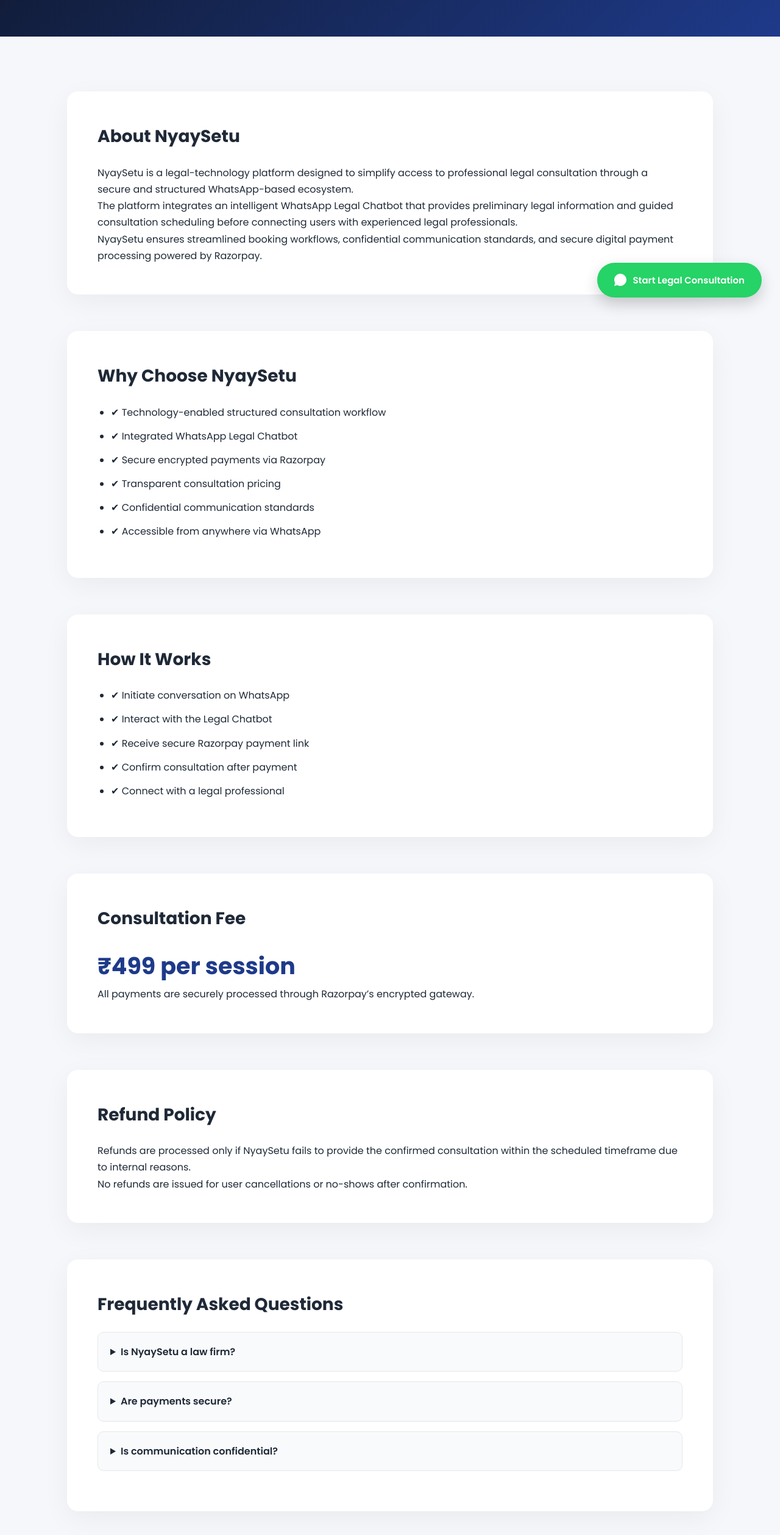
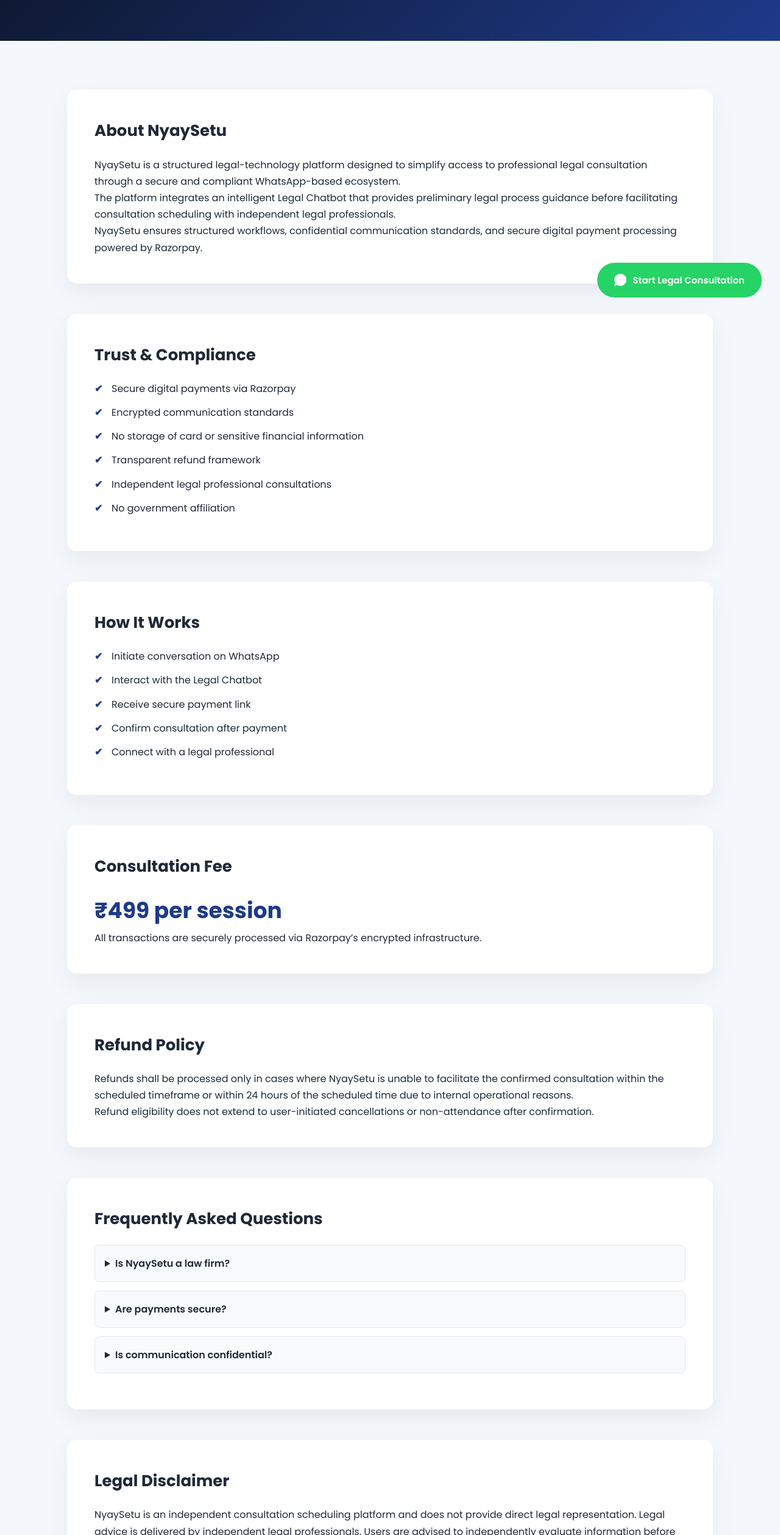
Before and after one commit to PKhaire/nyaysetu.github.io, a plain HTML site: page index.html in a window 1280 px wide. Shown: the part 282-2800 px from the top of the page at 61% size. Drawn offline with Linux system fonts and the light colour scheme.

Commit message:
Update index.html

```diff
--- a/index.html
+++ b/index.html
@@ -1,95 +1,111 @@
 <!DOCTYPE html>
-<html lang="en">
+<html lang="en-IN">
 <head>
 <meta charset="UTF-8">
 <meta name="viewport" content="width=device-width, initial-scale=1.0">
 
 <title>NyaySetu | The Bridge to Justice</title>
 
-<meta name="description" content="NyaySetu is a legal-technology platform offering structured legal consultation booking and WhatsApp-based legal chatbot assistance. Secure payments powered by Razorpay.">
-<meta name="keywords" content="Legal Consultation India, WhatsApp Legal Chatbot, Online Lawyer Booking, NyaySetu">
+<link rel="canonical" href="https://nyaysetu.in/">
+<meta name="robots" content="index, follow">
+
+<meta name="description" content="NyaySetu is a structured legal-technology platform offering professional legal consultation scheduling via secure WhatsApp integration. Secure payments powered by Razorpay.">
 
 <!-- Favicon -->
-<link rel="icon" href="/favicon.ico" type="image/x-icon">
+<link rel="icon" type="image/x-icon" href="favicon.ico">
+<link rel="icon" type="image/png" sizes="32x32" href="favicon-32x32.png">
+<link rel="icon" type="image/png" sizes="16x16" href="favicon-16x16.png">
+<link rel="apple-touch-icon" href="apple-touch-icon.png">
+<link rel="manifest" href="site.webmanifest">
 
 <!-- Open Graph -->
 <meta property="og:title" content="NyaySetu | The Bridge to Justice">
-<meta property="og:description" content="Access professional legal consultation through a secure WhatsApp-based ecosystem powered by an intelligent Legal Chatbot.">
+<meta property="og:description" content="Structured legal consultation via secure WhatsApp platform powered by Razorpay.">
 <meta property="og:type" content="website">
 <meta property="og:url" content="https://nyaysetu.in">
 <meta property="og:image" content="https://nyaysetu.in/preview.png">
+<meta property="og:locale" content="en_IN">
 
-<!-- Twitter Card -->
+<!-- Twitter -->
 <meta name="twitter:card" content="summary_large_image">
 <meta name="twitter:title" content="NyaySetu | The Bridge to Justice">
-<meta name="twitter:description" content="Structured legal consultation booking via WhatsApp with secure Razorpay payments.">
+<meta name="twitter:description" content="Professional legal consultation scheduling via secure WhatsApp integration.">
 <meta name="twitter:image" content="https://nyaysetu.in/preview.png">
 
-<!-- Performance Optimization -->
 <link rel="preconnect" href="https://fonts.googleapis.com">
 <link rel="preconnect" href="https://fonts.gstatic.com" crossorigin>
-
 <link href="https://fonts.googleapis.com/css2?family=Poppins:wght@400;500;600;700;800&display=swap" rel="stylesheet">
 
 <style>
 *{margin:0;padding:0;box-sizing:border-box;}
-html{scroll-behavior:smooth;}
 body{
     font-family:'Poppins', sans-serif;
-    background:#f5f7fb;
+    background:#f4f7fb;
     color:#1f2937;
     line-height:1.7;
 }
 
 /* HERO */
 header{
-    background:linear-gradient(135deg,#0f172a,#1e3a8a);
+    background:linear-gradient(135deg,#0b1220,#1e3a8a);
     color:white;
     text-align:center;
-    padding:95px 20px 85px;
-    animation:fadeIn 1s ease-in-out;
+    padding:80px 20px 70px;
 }
 header h1{
     font-size:64px;
     font-weight:800;
 }
 header p{
-    margin-top:16px;
+    margin-top:14px;
     font-size:22px;
     color:#e2e8f0;
-    font-weight:500;
+}
+header .subtext{
+    margin-top:12px;
+    font-size:16px;
+    color:#cbd5e1;
 }
 
 /* SECTIONS */
 section{
     max-width:1100px;
     margin:auto;
-    padding:90px 20px;
+    padding:80px 20px;
 }
 .card{
     background:white;
-    padding:50px;
-    border-radius:18px;
-    box-shadow:0 12px 45px rgba(0,0,0,0.05);
-    margin-bottom:60px;
-    opacity:0;
-    transform:translateY(20px);
-    animation:slideUp 0.8s ease forwards;
+    padding:45px;
+    border-radius:16px;
+    box-shadow:0 15px 40px rgba(0,0,0,0.06);
+    margin-bottom:50px;
 }
-.card:nth-child(2){animation-delay:0.1s;}
-.card:nth-child(3){animation-delay:0.2s;}
-.card:nth-child(4){animation-delay:0.3s;}
-.card:nth-child(5){animation-delay:0.4s;}
-.card:nth-child(6){animation-delay:0.5s;}
 h2{
-    font-size:28px;
-    margin-bottom:22px;
+    font-size:26px;
+    margin-bottom:20px;
     font-weight:700;
 }
-ul{padding-left:22px;}
-ul li{margin-bottom:12px;}
+
+/* PROFESSIONAL LIST STYLE */
+ul{
+    list-style:none;
+    padding-left:0;
+}
+ul li{
+    position:relative;
+    padding-left:28px;
+    margin-bottom:12px;
+}
+ul li::before{
+    content:"✔";
+    position:absolute;
+    left:0;
+    color:#1e3a8a;
+    font-weight:700;
+}
+
 .price{
-    font-size:38px;
+    font-size:36px;
     font-weight:700;
     color:#1e3a8a;
 }
@@ -97,32 +113,35 @@
 /* FAQ */
 details{
     background:#f9fafb;
-    padding:18px 20px;
-    margin-bottom:16px;
-    border-radius:10px;
+    padding:16px;
+    margin-bottom:14px;
+    border-radius:8px;
     border:1px solid #e5e7eb;
-    transition:0.3s;
 }
-details:hover{border-color:#1e3a8a;}
 summary{font-weight:600;cursor:pointer;}
-details p{margin-top:12px;font-size:14px;color:#475569;}
+details p{margin-top:10px;font-size:14px;color:#475569;}
 
 /* FOOTER */
 footer{
-    background:#0f172a;
+    background:#0b1220;
     color:#cbd5e1;
     text-align:center;
-    padding:50px 20px;
+    padding:45px 20px;
+    font-size:14px;
 }
 footer a{
     color:#cbd5e1;
     text-decoration:none;
-    margin:0 10px;
-    font-size:14px;
+    margin:0 8px;
 }
 footer a:hover{color:white;}
+.footer-note{
+    margin-top:15px;
+    font-size:13px;
+    color:#94a3b8;
+}
 
-/* FLOATING BUTTON */
+/* FLOATING WHATSAPP */
 .float-wa{
     position:fixed;
     bottom:30px;
@@ -134,9 +153,10 @@
     font-size:15px;
     font-weight:600;
     text-decoration:none;
-    box-shadow:0 10px 25px rgba(0,0,0,0.18);
     display:flex;
     align-items:center;
+    box-shadow:0 10px 25px rgba(0,0,0,0.18);
+    animation:pulse 2.5s infinite;
     transition:0.25s ease;
 }
 .float-wa:hover{
@@ -145,24 +165,30 @@
 }
 .float-wa svg{margin-right:10px;}
 
-/* Animations */
-@keyframes fadeIn{from{opacity:0;}to{opacity:1;}}
-@keyframes slideUp{to{opacity:1;transform:translateY(0);}}
+@keyframes pulse{
+    0%{box-shadow:0 0 0 0 rgba(37,211,102,0.5);}
+    70%{box-shadow:0 0 0 15px rgba(37,211,102,0);}
+    100%{box-shadow:0 0 0 0 rgba(37,211,102,0);}
+}
 </style>
 
-<!-- Structured SEO Schema -->
 <script type="application/ld+json">
 {
   "@context": "https://schema.org",
   "@type": "LegalService",
   "name": "NyaySetu",
-  "description": "Legal consultation booking platform with WhatsApp Legal Chatbot support.",
-  "areaServed": "India",
-  "availableLanguage": ["English","Hindi"],
+  "url": "https://nyaysetu.in/",
+  "logo": "https://nyaysetu.in/preview.png",
+  "description": "Structured legal consultation scheduling platform with WhatsApp integration.",
+  "areaServed": {
+    "@type": "Country",
+    "name": "India"
+  },
   "contactPoint": {
     "@type": "ContactPoint",
     "telephone": "+91-7020030080",
-    "contactType": "customer service"
+    "contactType": "Customer Support",
+    "areaServed": "IN"
   }
 }
 </script>
@@ -174,61 +200,62 @@
 <header>
 <h1>NyaySetu</h1>
 <p>The Bridge to Justice</p>
+<div class="subtext">Structured Legal Consultation via Secure WhatsApp Platform</div>
 </header>
 
 <section>
 
 <div class="card">
 <h2>About NyaySetu</h2>
-<p>NyaySetu is a legal-technology platform designed to simplify access to professional legal consultation through a secure and structured WhatsApp-based ecosystem.</p>
-<p>The platform integrates an intelligent WhatsApp Legal Chatbot that provides preliminary legal information and guided consultation scheduling before connecting users with experienced legal professionals.</p>
-<p>NyaySetu ensures streamlined booking workflows, confidential communication standards, and secure digital payment processing powered by Razorpay.</p>
+<p>NyaySetu is a structured legal-technology platform designed to simplify access to professional legal consultation through a secure and compliant WhatsApp-based ecosystem.</p>
+<p>The platform integrates an intelligent Legal Chatbot that provides preliminary legal process guidance before facilitating consultation scheduling with independent legal professionals.</p>
+<p>NyaySetu ensures structured workflows, confidential communication standards, and secure digital payment processing powered by Razorpay.</p>
 </div>
 
 <div class="card">
-<h2>Why Choose NyaySetu</h2>
+<h2>Trust & Compliance</h2>
 <ul>
-<li>✔ Technology-enabled structured consultation workflow</li>
-<li>✔ Integrated WhatsApp Legal Chatbot</li>
-<li>✔ Secure encrypted payments via Razorpay</li>
-<li>✔ Transparent consultation pricing</li>
-<li>✔ Confidential communication standards</li>
-<li>✔ Accessible from anywhere via WhatsApp</li>
+<li>Secure digital payments via Razorpay</li>
+<li>Encrypted communication standards</li>
+<li>No storage of card or sensitive financial information</li>
+<li>Transparent refund framework</li>
+<li>Independent legal professional consultations</li>
+<li>No government affiliation</li>
 </ul>
 </div>
 
 <div class="card">
 <h2>How It Works</h2>
 <ul>
-<li>✔ Initiate conversation on WhatsApp</li>
-<li>✔ Interact with the Legal Chatbot</li>
-<li>✔ Receive secure Razorpay payment link</li>
-<li>✔ Confirm consultation after payment</li>
-<li>✔ Connect with a legal professional</li>
+<li>Initiate conversation on WhatsApp</li>
+<li>Interact with the Legal Chatbot</li>
+<li>Receive secure payment link</li>
+<li>Confirm consultation after payment</li>
+<li>Connect with a legal professional</li>
 </ul>
 </div>
 
 <div class="card">
 <h2>Consultation Fee</h2>
 <p class="price">₹499 per session</p>
-<p>All payments are securely processed through Razorpay’s encrypted gateway.</p>
+<p>All transactions are securely processed via Razorpay’s encrypted infrastructure.</p>
 </div>
 
 <div class="card">
 <h2>Refund Policy</h2>
-<p>Refunds are processed only if NyaySetu fails to provide the confirmed consultation within the scheduled timeframe due to internal reasons.</p>
-<p>No refunds are issued for user cancellations or no-shows after confirmation.</p>
+<p>Refunds shall be processed only in cases where NyaySetu is unable to facilitate the confirmed consultation within the scheduled timeframe or within 24 hours of the scheduled time due to internal operational reasons.</p>
+<p>Refund eligibility does not extend to user-initiated cancellations or non-attendance after confirmation.</p>
 </div>
 
 <div class="card">
 <h2>Frequently Asked Questions</h2>
 <details>
 <summary>Is NyaySetu a law firm?</summary>
-<p>NyaySetu is an independent legal-technology platform and does not operate as a law firm.</p>
+<p>NyaySetu is an independent legal-technology platform that facilitates consultation scheduling and does not operate as a law firm.</p>
 </details>
 <details>
 <summary>Are payments secure?</summary>
-<p>Payments are securely processed through Razorpay. NyaySetu does not store card details.</p>
+<p>Yes. Payments are securely processed via Razorpay. NyaySetu does not store card or banking information.</p>
 </details>
 <details>
 <summary>Is communication confidential?</summary>
@@ -238,14 +265,15 @@
 
 <div class="card">
 <h2>Legal Disclaimer</h2>
-<p>NyaySetu is an independent consultation booking platform and does not represent any government authority. Legal advice is provided by independent professionals.</p>
+<p>NyaySetu is an independent consultation scheduling platform and does not provide direct legal representation. Legal advice is delivered by independent legal professionals. Users are advised to independently evaluate information before taking legal action.</p>
 </div>
 
 <div class="card">
 <h2>Contact Information</h2>
 <p>Email: legalhelp@nyaysetu.in</p>
 <p>WhatsApp: +91 7020030080</p>
-<p>Location: Mumbai, India</p>
+<p>Operating Jurisdiction: India</p>
+<p>Registered Operational Base: Mumbai</p>
 </div>
 
 </section>
@@ -256,9 +284,13 @@
 <a href="terms-and-conditions.html">Terms & Conditions</a> |
 <a href="refund-policy.html">Refund Policy</a> |
 <a href="data-deletion.html">Data Deletion Policy</a>
+
+<div class="footer-note">
+NyaySetu operates with a commitment to transparency, confidentiality, and structured legal access for its users.
+</div>
 </footer>
 
-<a class="float-wa" href="https://wa.me/917020030080?text=Hi" target="_blank">
+<a class="float-wa" href="https://wa.me/917020030080?text=Hi%20NyaySetu" target="_blank">
 <svg xmlns="http://www.w3.org/2000/svg" width="20" height="20" fill="white" viewBox="0 0 24 24">
 <path d="M20.52 3.48A11.87 11.87 0 0012 0C5.37 0 0 5.37 0 12a11.9 11.9 0 001.64 6L0 24l6.2-1.62A11.94 11.94 0 0012 24c6.63 0 12-5.37 12-12 0-3.19-1.24-6.19-3.48-8.52z"/>
 </svg>
```
